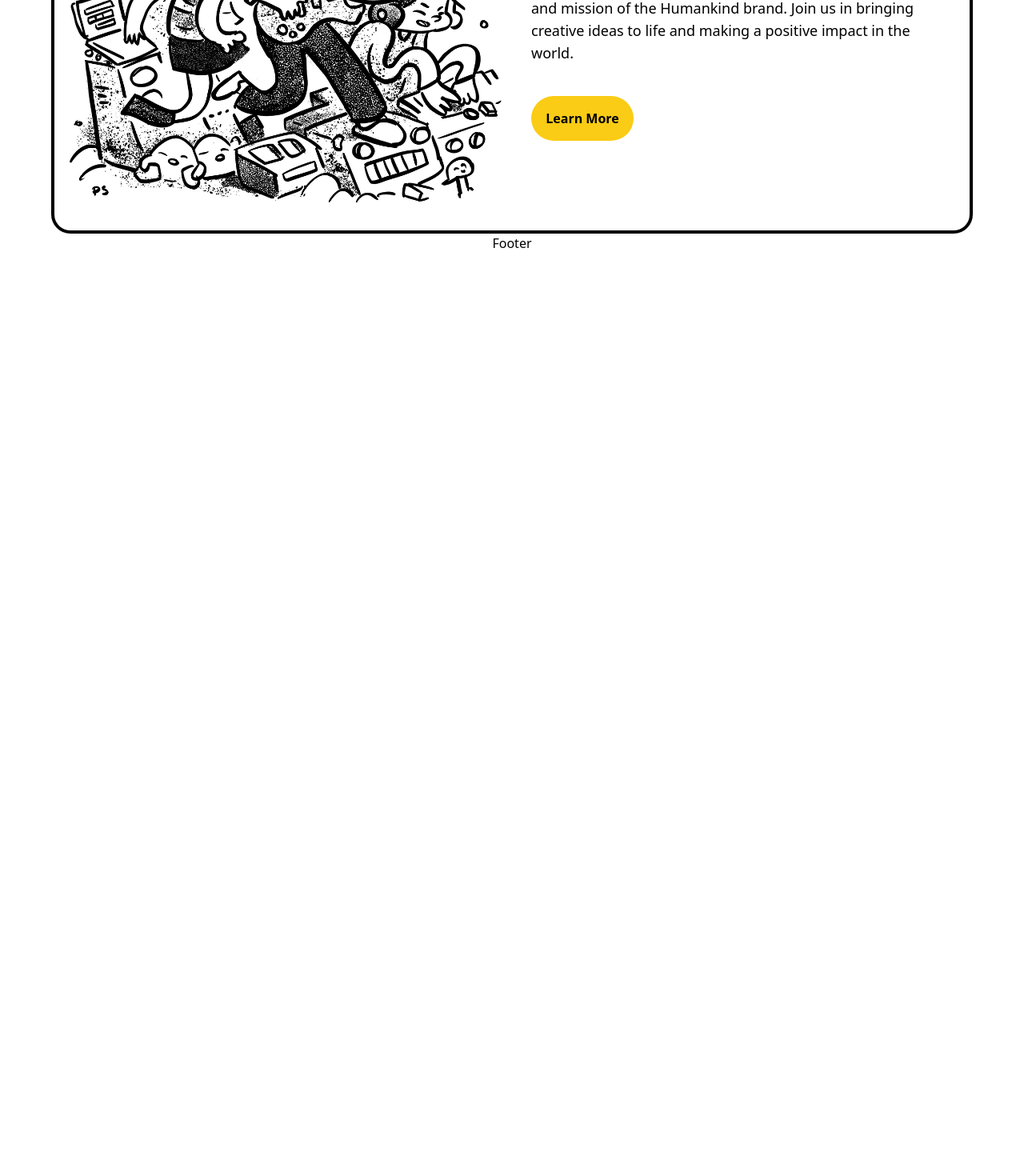
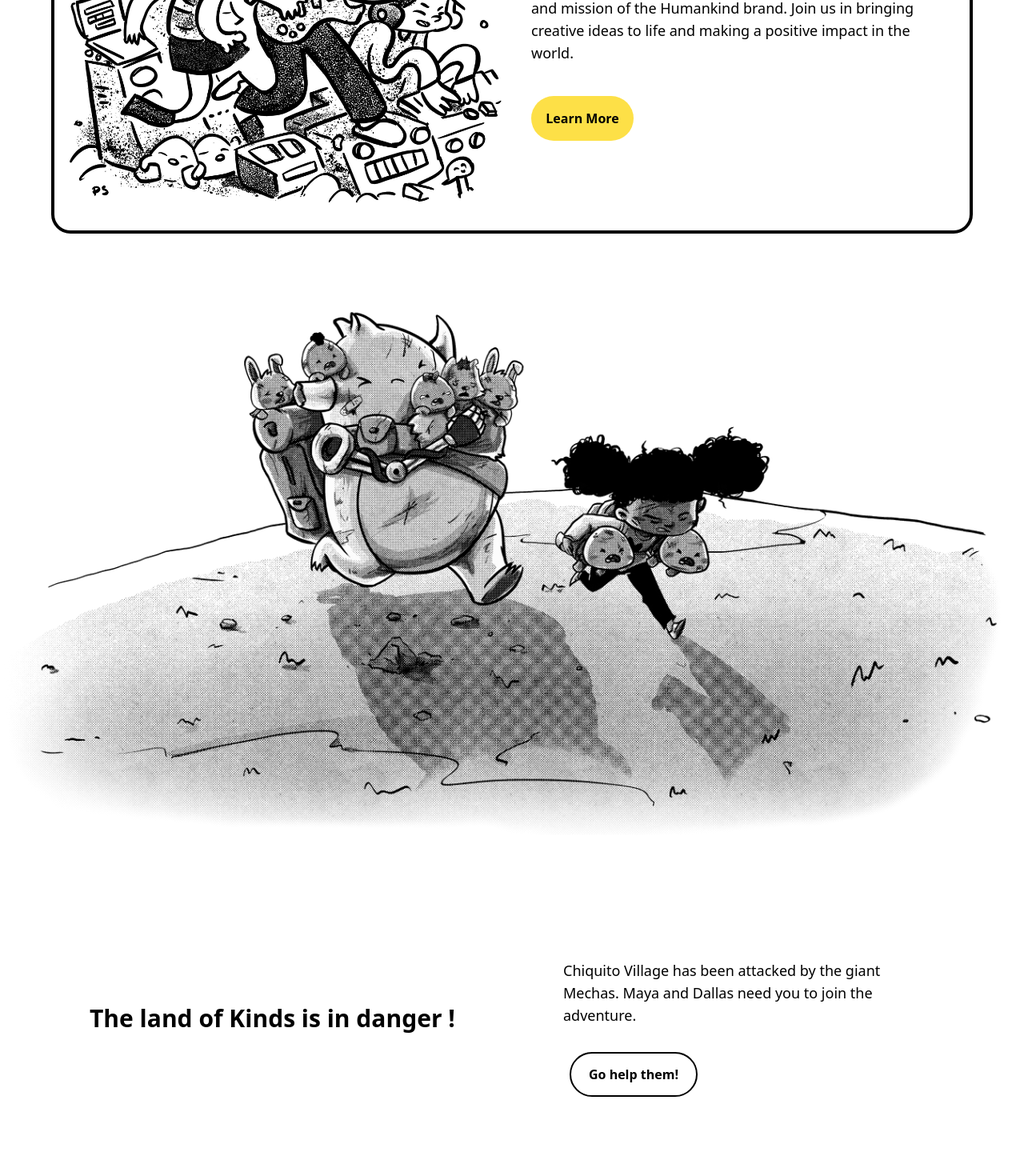
Before and after one commit to harshAswani1109/Humankind, a Next.js app: page / in a window 1280 px wide. Shown: the part 1240-2710 px from the top of the page at 80% size. Before the commit the page ends 1556 px from the top, so only its background shows below. Built offline with nearby package versions, Linux system fonts and the light colour scheme.

Commit message:
:sparkles: added landing page 3

```diff
--- a/components/landingPages/page2.js
+++ b/components/landingPages/page2.js
@@ -2,7 +2,7 @@ import Image from "next/image";
 import pg2 from "../../public/assets/p2.png";
 const Page2 = () => {
   return (
-    <footer>
+    <div>
       <div className="px-[5%] ">
         <div className="flex justify-center items-center flex-row max-sm:flex-col max-sm:ml-[10px] border-4 border-black w-full h-full rounded-3xl">
           <div className="flex justify-center items-center w-1/2 p-2 max-sm:w-11/12">
@@ -19,14 +19,14 @@ const Page2 = () => {
               and making a positive impact in the world.
             </p>
             <div className="w-full ">
-              <button class="bg-yellow-400 hover:bg-blue-700 text-black font-bold py-2 px-4 rounded-full w-32 h-14">
+              <button class="bg-yellow-300 hover:bg-yellow-400 text-black font-bold py-2 px-4 rounded-full w-32 h-14">
                 Learn More
               </button>
             </div>
           </div>
         </div>
       </div>
-    </footer>
+    </div>
   );
 };
 export default Page2;
--- /dev/null
+++ b/components/landingPages/page3.js
@@ -0,0 +1,30 @@
+import Image from "next/image";
+import pg3 from "../../public/assets/p3.png";
+const Page3 = () => {
+  return (
+    <div>
+      <div className="flex justify-center items-center flex-col">
+        <div>
+          <Image src={pg3} />
+        </div>
+        <div className="flex justify-center items-center flex-row max-md:flex-col max-md:items-start m-12">
+          <span className="text-3xl font-bold md:w-1/2 md:p-16">
+            The land of Kinds is in danger !
+          </span>
+          <div className="flex justify-center items-center flex-col gap-8 md:w-1/2 md:p-16 mt-6">
+            <p className="text-lg">
+              Chiquito Village has been attacked by the giant Mechas. Maya and
+              Dallas need you to join the adventure.
+            </p>
+            <div className="w-full">
+              <button class="text-black font-bold py-2 px-4 rounded-full border-2 border-black w-40 h-14 ml-2">
+                Go help them!
+              </button>
+            </div>
+          </div>
+        </div>
+      </div>
+    </div>
+  );
+};
+export default Page3;
--- a/src/pages/index.js
+++ b/src/pages/index.js
@@ -5,6 +5,7 @@ import Footer from "../../components/footer";
 import Navbar from "../../components/navbar/navbar";
 import Page1 from "../../components/landingPages/page1";
 import Page2 from "../../components/landingPages/page2";
+import Page3 from "../../components/landingPages/page3";
 
 export default function Home() {
   return (
@@ -18,6 +19,7 @@ export default function Home() {
           <div className="mt-32 flex flex-col gap-16">
             <Page1 />
             <Page2 />
+            <Page3 />
           </div>
           <Footer />
         </div>
```
Also changed, not shown: public/assets/p3.png (added).
